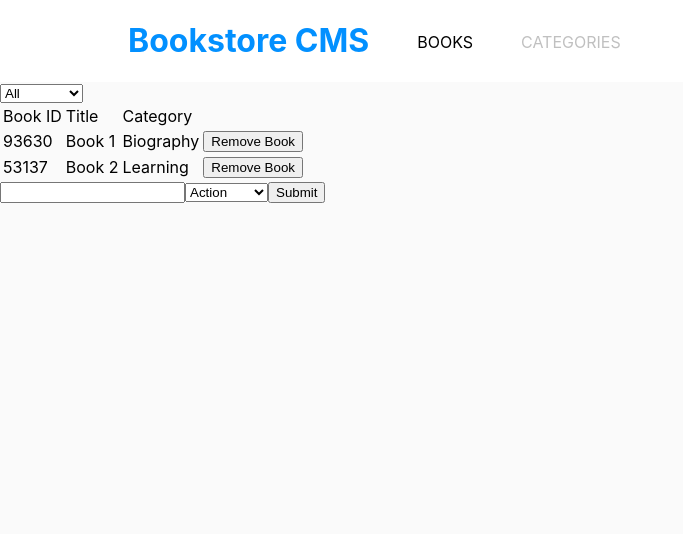
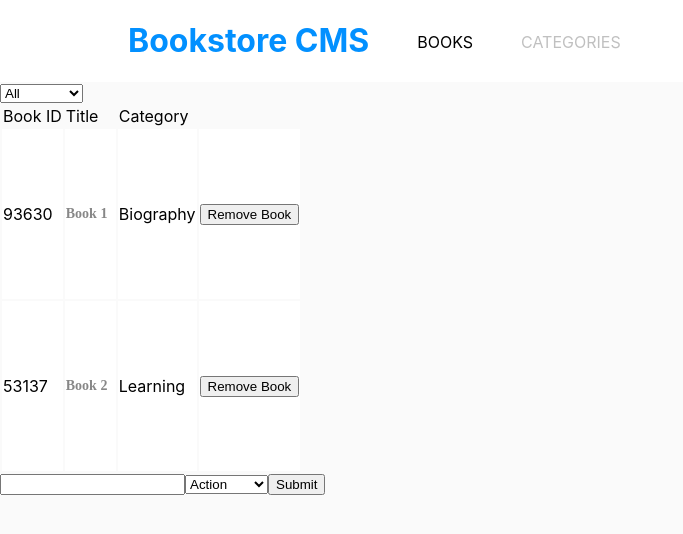
Before and after one commit to onedebos/redux-bookstore, a React (Create React App) app: page / in a window 1280 px wide. Shown: the top 534 px of the page, without its empty margins (0-683 px from the left). Built offline with nearby package versions, Linux system fonts and the light colour scheme.

Commit message:
style app

```diff
--- /dev/null
+++ b/src/components/Book.css
@@ -0,0 +1,21 @@
+.Bookstore-CMS {
+  width: 100vw;
+  height: 170px;
+  border-radius: 4px;
+  border: solid 1px #e8e8e8;
+  background-color: #ffffff;
+}
+
+.title {
+  width: 49px;
+  height: 18px;
+  opacity: 0.5;
+  font-family: Montserrat;
+  font-size: 14px;
+  font-weight: bold;
+  font-stretch: normal;
+  font-style: normal;
+  line-height: normal;
+  letter-spacing: normal;
+  color: #121212;
+}
--- a/src/components/Book.js
+++ b/src/components/Book.js
@@ -1,16 +1,21 @@
-import React from 'react';
-import PropTypes from 'prop-types';
+import React from "react";
+import PropTypes from "prop-types";
+import "./Book.css";
 
 function Book({ book, deleteBook }) {
   const handleRemoveBook = () => {
     deleteBook(book);
   };
   return (
-    <tr>
+    <tr className="Bookstore-CMS">
       <td>{book.id}</td>
-      <td>{book.title}</td>
+      <td className="title">{book.title}</td>
       <td>{book.category}</td>
-      <td><button type="button" onClick={handleRemoveBook}>Remove Book</button></td>
+      <td>
+        <button type="button" onClick={handleRemoveBook}>
+          Remove Book
+        </button>
+      </td>
     </tr>
   );
 }
@@ -19,8 +24,8 @@ Book.propTypes = {
   book: PropTypes.shape({
     id: PropTypes.number.isRequired,
     title: PropTypes.string.isRequired,
-    category: PropTypes.string.isRequired,
+    category: PropTypes.string.isRequired
   }).isRequired,
-  deleteBook: PropTypes.func.isRequired,
+  deleteBook: PropTypes.func.isRequired
 };
 export default Book;
--- a/src/containers/BooksList.js
+++ b/src/containers/BooksList.js
@@ -1,13 +1,12 @@
-import { connect } from 'react-redux';
-import PropTypes from 'prop-types';
-import React from 'react';
-import { removeBook, changeFilter } from '../actions';
-import Book from '../components/Book';
-import CategoryFilter from '../components/CategoryFilter';
+import { connect } from "react-redux";
+import PropTypes from "prop-types";
+import React from "react";
+import { removeBook, changeFilter } from "../actions";
+import Book from "../components/Book";
+import CategoryFilter from "../components/CategoryFilter";
+import "./BooksList.css";
 
-const BooksList = ({
-  books, removeBook, filter, changeFilter,
-}) => {
+const BooksList = ({ books, removeBook, filter, changeFilter }) => {
   const handleRemoveBook = book => {
     removeBook(book);
   };
@@ -17,13 +16,16 @@ const BooksList = ({
   };
 
   let renderBooks;
-  if (filter === 'All') {
+  if (filter === "All") {
     renderBooks = books.map(book => (
       <Book book={book} key={book.id} deleteBook={handleRemoveBook} />
     ));
   } else {
-    renderBooks = books.filter(storedBook => storedBook.category === filter).map(book => (
-      <Book book={book} key={book.id} deleteBook={handleRemoveBook} />));
+    renderBooks = books
+      .filter(storedBook => storedBook.category === filter)
+      .map(book => (
+        <Book book={book} key={book.id} deleteBook={handleRemoveBook} />
+      ));
   }
 
   return (
@@ -37,9 +39,7 @@ const BooksList = ({
             <td>Category</td>
           </tr>
         </thead>
-        <tbody>
-          {renderBooks }
-        </tbody>
+        <tbody>{renderBooks}</tbody>
       </table>
     </div>
   );
@@ -49,18 +49,18 @@ const mapStateToProps = state => ({ books: state.books, filter: state.filter });
 
 const mapDispatchToProps = dispatch => ({
   removeBook: book => dispatch(removeBook(book)),
-  changeFilter: filter => dispatch(changeFilter(filter)),
+  changeFilter: filter => dispatch(changeFilter(filter))
 });
 
 BooksList.defaultProps = {
-  books: [],
+  books: []
 };
 
 BooksList.propTypes = {
   books: PropTypes.arrayOf(PropTypes.object),
   removeBook: PropTypes.func.isRequired,
   changeFilter: PropTypes.func.isRequired,
-  filter: PropTypes.string.isRequired,
+  filter: PropTypes.string.isRequired
 };
 
 export default connect(mapStateToProps, mapDispatchToProps)(BooksList);
```
Also changed, not shown: src/containers/BooksList.css (added).
